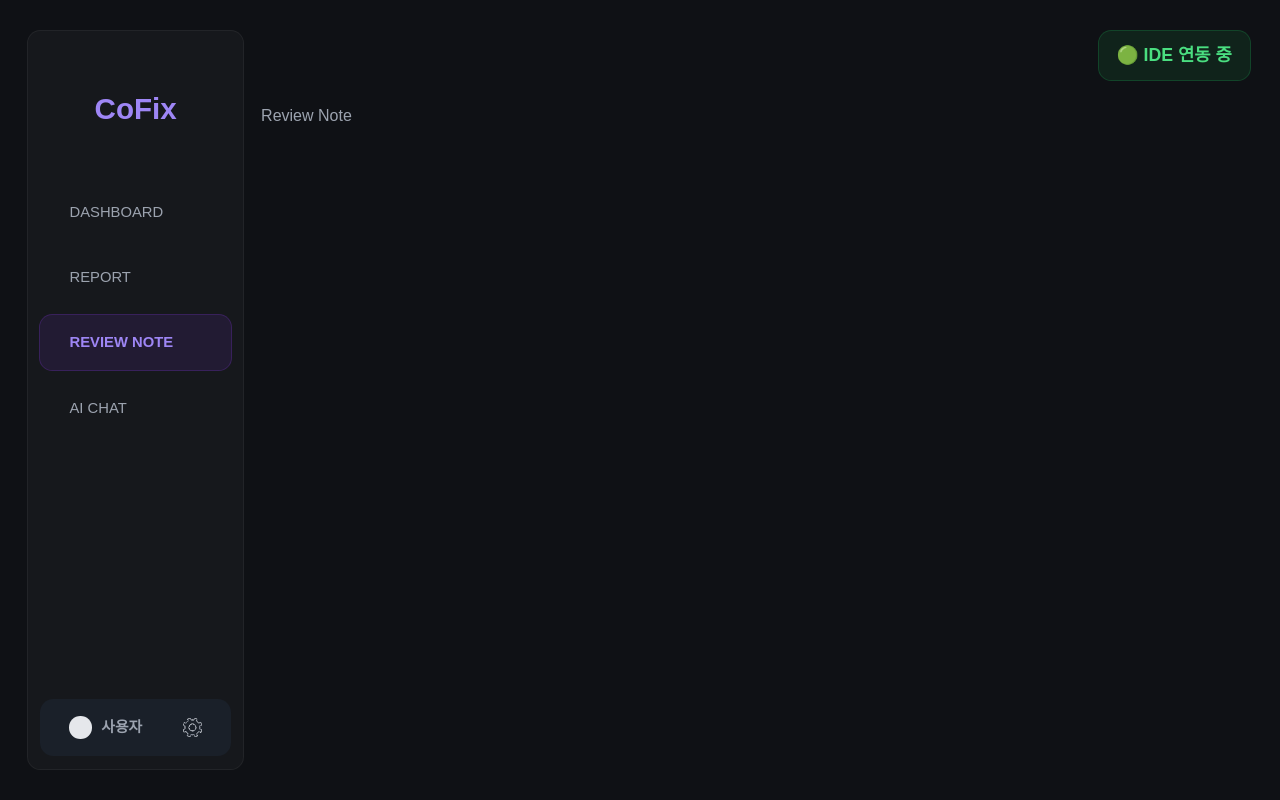
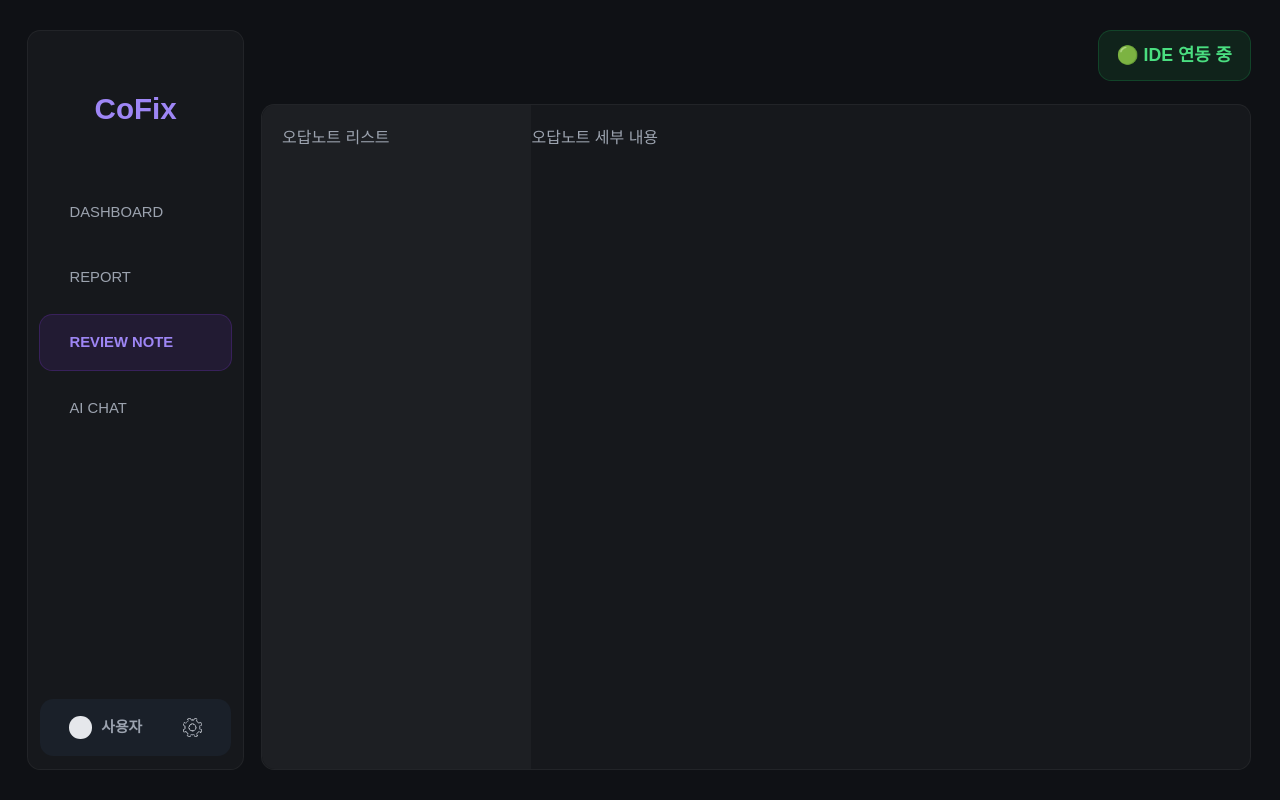
Before and after one commit to Yanus306/CoFix-FE, a React (Vite) app: page /review-note in a window 1280 px wide. Built offline with nearby package versions, Linux system fonts and the light colour scheme; a web font is replaced by a local one.

Commit message:
feat(#18): 오답노트 & AI 채팅 레이아웃(ListDetailLayout) 관련 파일 생성 및 구현

```diff
--- /dev/null
+++ b/src/components/aiChat/AiChatDetail.jsx
@@ -0,0 +1,5 @@
+export default function AiChatDetail() {
+  return (
+    <>AI챗 세부 내용</>
+  );
+}
--- /dev/null
+++ b/src/components/aiChat/AiChatList.jsx
@@ -0,0 +1,5 @@
+export default function AiChatList() {
+  return (
+    <>AI챗 리스트</>
+  );
+}
--- /dev/null
+++ b/src/components/reviewNote/ReviewDetail.jsx
@@ -0,0 +1,5 @@
+export default function ReviewDetail() {
+  return (
+    <>오답노트 세부 내용</>
+  );
+}
--- /dev/null
+++ b/src/components/reviewNote/ReviewList.jsx
@@ -0,0 +1,5 @@
+export default function ReviewList() {
+  return (
+    <>오답노트 리스트</>
+  );
+}
--- /dev/null
+++ b/src/layouts/ListDetailLayout.jsx
@@ -0,0 +1,18 @@
+import { useState } from "react";
+import Pagination from "../components/Pagination";
+
+export default function ListDetailLayout({ leftContent, rightContent }) {
+  return (
+    <div className="flex w-full h-full bg-white-3 border-[0.09vh] border-white-5 rounded-[1.04vw]">
+      {/* 왼쪽 리스트 구역 */}
+      <div className="flex flex-col w-[21.0417vw] h-full px-[1.5625vw] py-[2.5926vh] bg-white-3 border-white-5 rounded-l-[1.04vw] poverflow-y-auto">
+        {leftContent}
+      </div>
+
+      {/* 오른쪽 상세 내용 구역 */}
+      <div className="flex-1 w-full h-full py-[2.5926vh] rounded-r-[1.04vw] ">
+        {rightContent}
+      </div>
+    </div>
+  );
+}
--- a/src/pages/AiChat.jsx
+++ b/src/pages/AiChat.jsx
@@ -1,7 +1,12 @@
-function AiChat() {
+import ListDetailLayout from '../layouts/ListDetailLayout';
+import AiChatList from '../components/aiChat/AiChatList';
+import AiChatDetail from '../components/aiChat/AiChatDetail';
+
+export default function AiChat() {
   return (
-    <>Ai Chat</>
+    <ListDetailLayout
+      leftContent={<AiChatList />}
+      rightContent={<AiChatDetail />}
+    />
   );
 }
-
-export default AiChat;
--- a/src/pages/ReviewNote.jsx
+++ b/src/pages/ReviewNote.jsx
@@ -1,7 +1,12 @@
-function ReviewNote() {
+import ListDetailLayout from '../layouts/ListDetailLayout';
+import ReviewList from '../components/reviewNote/ReviewList';
+import ReviewDetail from '../components/reviewNote/ReviewDetail';
+
+export default function ReviewNote() {
   return (
-    <>Review Note</>
+    <ListDetailLayout
+      leftContent={<ReviewList />}
+      rightContent={<ReviewDetail />}
+    />
   );
 }
-
-export default ReviewNote;
```
